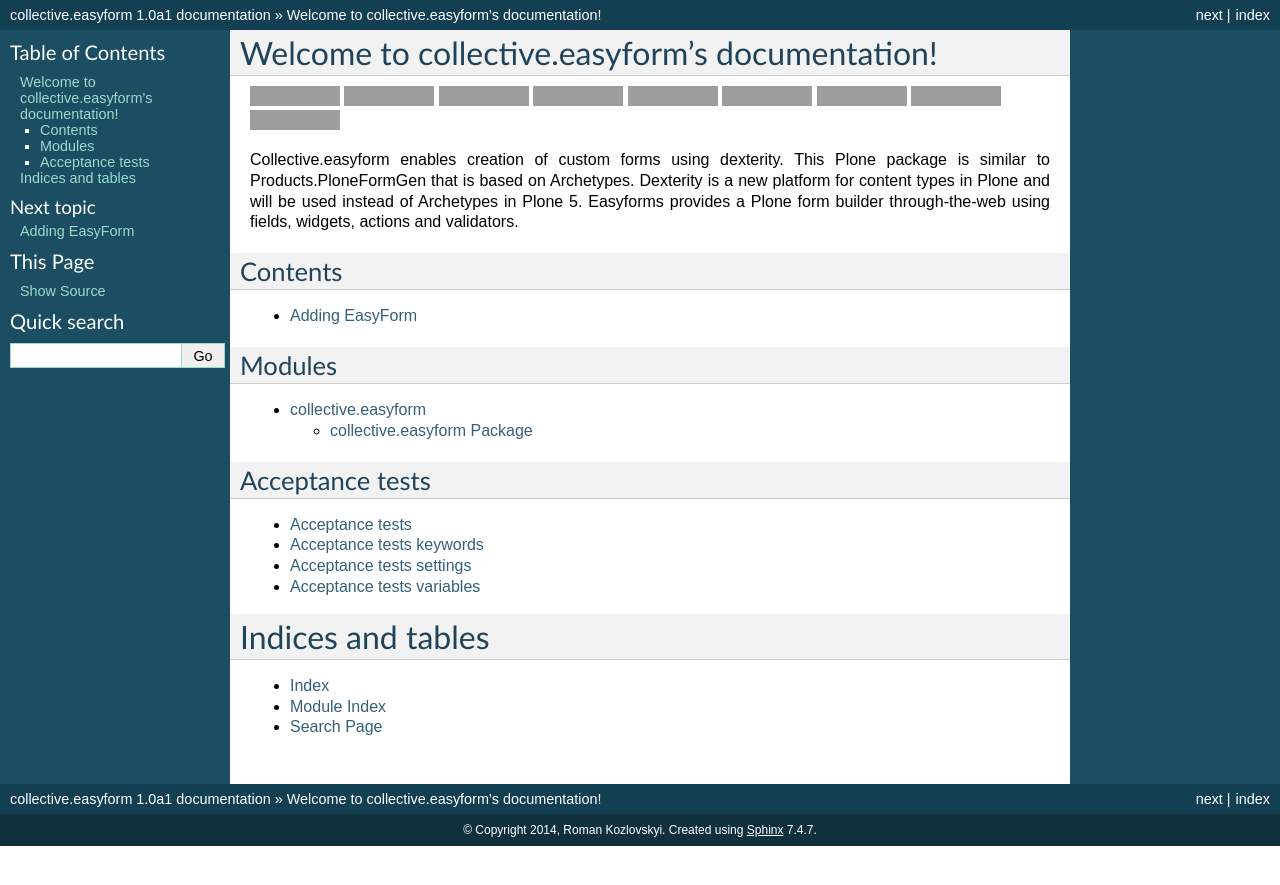
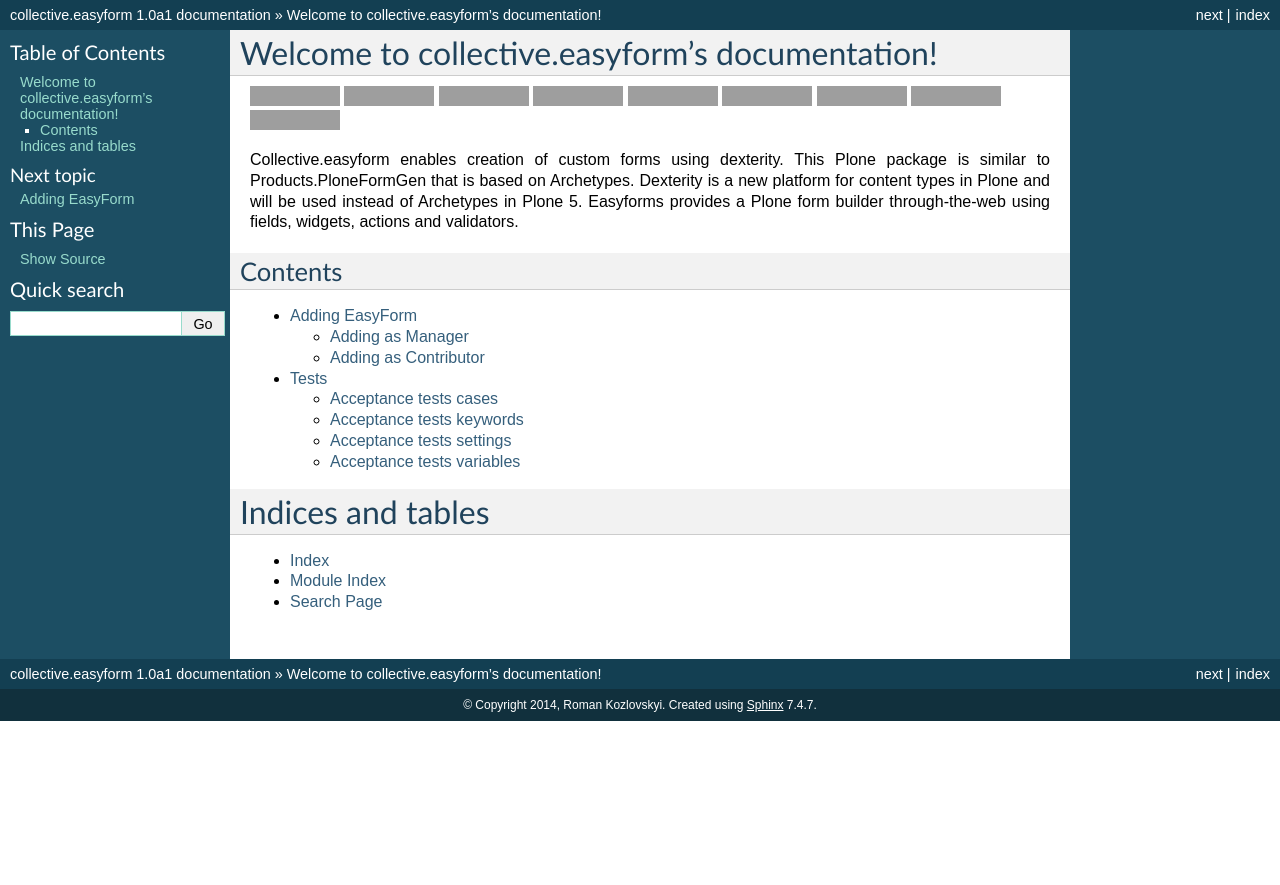
Before and after one commit to collective/collective.easyform, a Sphinx documentation site: the page built from docs/index.rst, in a window 1280 px wide, cut to the strip 0-885 px from the top of the page. Built offline with Sphinx 7.4.7, drawn with Linux system fonts in a browser that asks for light colours; grey boxes are pictures that could not be loaded.

Commit message:
Updated docs, cleanup docs

```diff
--- a/docs/adding.rst
+++ b/docs/adding.rst
@@ -1,5 +1,8 @@
 Adding EasyForm
 ===============
+
+Adding as Manager
+-----------------
 
 .. image:: images/add-new-menu.png
 
@@ -9,12 +12,15 @@
 
 .. image:: images/new-easyform-thankspage.png
 
-.. image:: images/new-easyform-settings.png
+.. image:: images/created-easyform.png
 
-.. image:: images/new-easyform-categorization.png
+Adding as Contributor
+---------------------
 
-.. image:: images/new-easyform-dates.png
+.. image:: images/add-new-menu.png
 
-.. image:: images/new-easyform-ownership.png
+.. image:: images/new-easyform-default-contributor.png
 
-.. image:: images/created-easyform.png
+.. image:: images/new-easyform-thankspage-contributor.png
+
+.. image:: images/created-easyform-contributor.png
--- a/docs/collective.easyform.browser.rst
+++ b/docs/collective.easyform.browser.rst
@@ -1,5 +1,5 @@
-browser Package
-===============
+collective.easyform.browser Package
+===================================
 
 :mod:`actions` Module
 ---------------------
--- a/docs/collective.easyform.rst
+++ b/docs/collective.easyform.rst
@@ -1,8 +1,8 @@
 collective.easyform Package
 ===========================
 
-:mod:`collective.easyform` Package
-----------------------------------
+:mod:`easyform` Package
+-----------------------
 
 .. automodule:: collective.easyform
     :members:
@@ -95,4 +95,3 @@
 .. toctree::
 
     collective.easyform.browser
-    collective.easyform.tests
--- a/docs/index.rst
+++ b/docs/index.rst
@@ -50,28 +50,7 @@
    :maxdepth: 2
 
    adding
-
-
-Modules
--------
-
-.. toctree::
-   :maxdepth: 2
-
-   modules
-
-
-Acceptance tests
-----------------
-
-.. toctree::
-   :maxdepth: 2
-   :glob:
-
    tests
-   keywords
-   settings
-   variables
 
 
 Indices and tables
--- a/docs/keywords.rst
+++ /dev/null
@@ -1,5 +0,0 @@
-Acceptance tests keywords
-=========================
-
-.. robot_keywords::
-   :source: ../collective/easyform/tests/robot/keywords.txt
--- a/docs/modules.rst
+++ /dev/null
@@ -1,7 +0,0 @@
-collective.easyform
-===================
-
-.. toctree::
-   :maxdepth: 4
-
-   collective.easyform
--- a/docs/settings.rst
+++ /dev/null
@@ -1,5 +0,0 @@
-Acceptance tests settings
-=========================
-
-.. robot_settings::
-   :source: ../collective/easyform/tests/robot/robot_formulator.txt
--- a/docs/variables.rst
+++ /dev/null
@@ -1,5 +0,0 @@
-Acceptance tests variables
-==========================
-
-.. robot_variables::
-   :source: ../collective/easyform/tests/robot/robot_formulator.txt
```
Also changed, not shown: docs/collective.easyform.tests.rst (deleted, +0 -130 lines), docs/tests.rst (+27 -3 lines), docs/images/created-easyform-contributor.png (added), docs/images/new-easyform-categorization.png (deleted), docs/images/new-easyform-dates.png (deleted), docs/images/new-easyform-default-contributor.png (added), docs/images/new-easyform-ownership.png (deleted), docs/images/new-easyform-settings.png (deleted), docs/images/new-easyform-thankspage-contributor.png (added), 3 other files.
